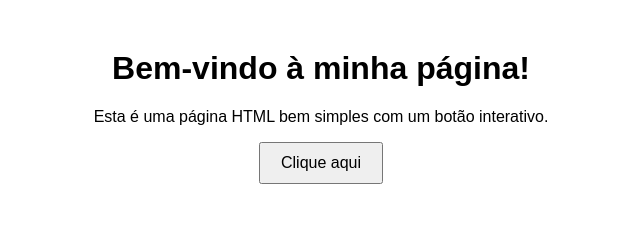
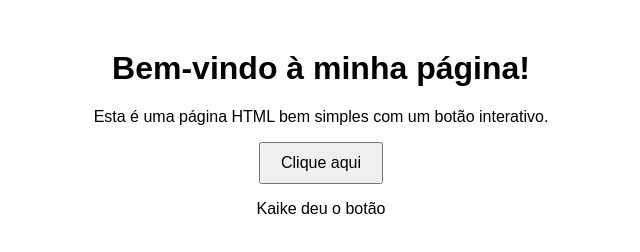
Before and after one commit to RaoniMatheus/exemplo, a plain HTML site: page index.html in a window 1280 px wide. Shown: the whole page, without its empty margins (319-959 px from the left). Drawn offline with Linux system fonts and the light colour scheme.

Commit message:
Alteração no index pelo colaborador

```diff
--- a/index.html
+++ b/index.html
@@ -28,5 +28,7 @@
         }
     </script>
 
+    <p> Kaike deu o botão </p>
+
 </body>
 </html>
```
